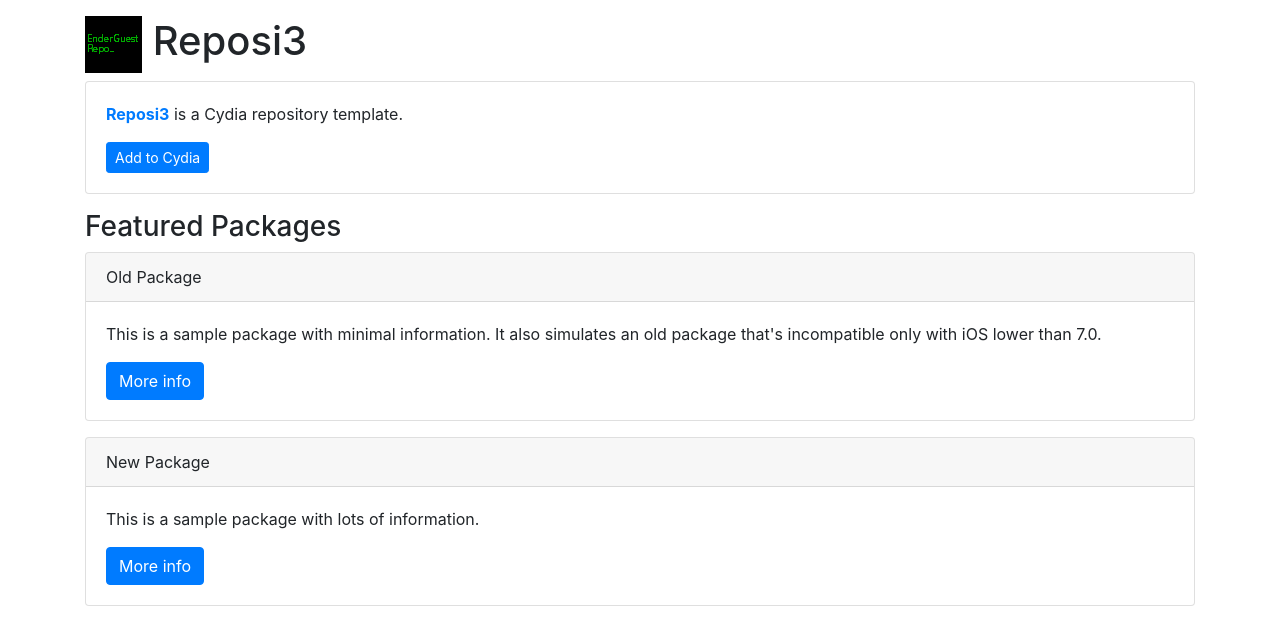
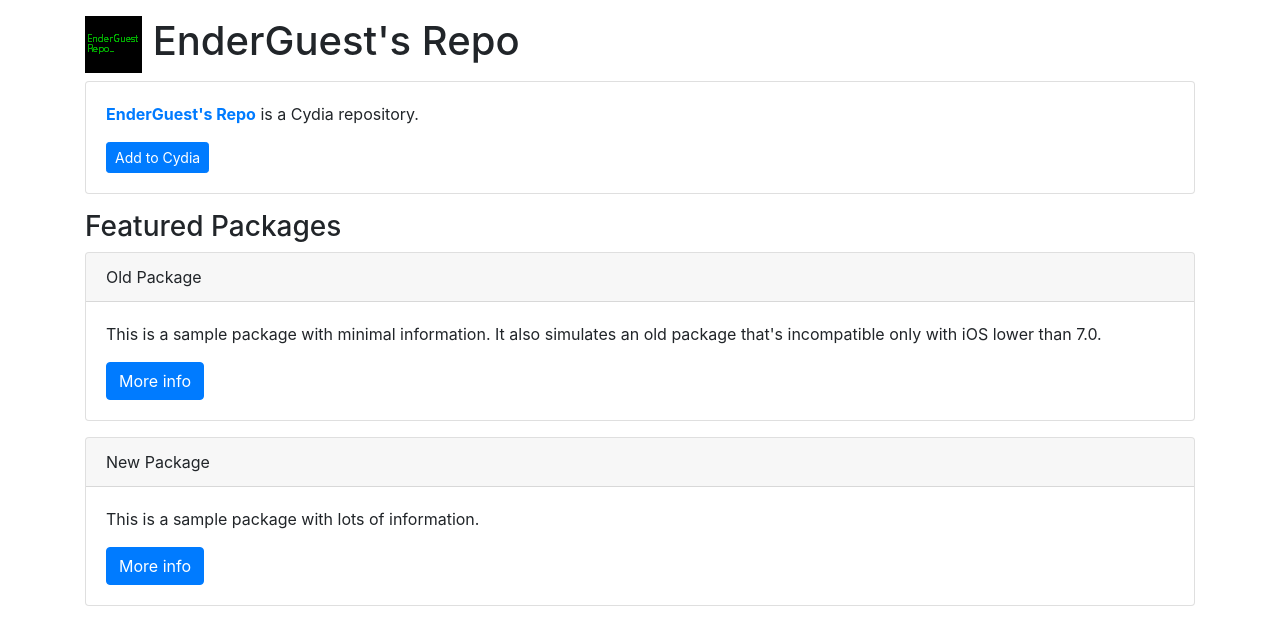
Before and after one commit to Ender-Guest/repo, a plain HTML site: page index.html in a window 1280 px wide. Drawn offline with nearby package versions, Linux system fonts and the light colour scheme.

Commit message:
Changed title and add to cydia

```diff
--- a/index.html
+++ b/index.html
@@ -1,7 +1,7 @@
 <!DOCTYPE html>
 <html lang="en">
 <head>
-  <title>Reposi3</title>
+  <title>EnderGuest's Repo</title>
   <meta charset="utf-8">
   <meta name="viewport" content="width=device-width, initial-scale=1">
   <link rel="stylesheet" href="https://stackpath.bootstrapcdn.com/bootstrap/4.5.0/css/bootstrap.min.css" integrity="sha384-9aIt2nRpC12Uk9gS9baDl411NQApFmC26EwAOH8WgZl5MYYxFfc+NcPb1dKGj7Sk" crossorigin="anonymous">
@@ -11,14 +11,14 @@
 <body>
 
 <div class="container">
-	<h1><img src="CydiaIcon.png"> Reposi3</h1>
+	<h1><img src="CydiaIcon.png"> EnderGuest's Repo</h1>
 </div>
 
 <div class="container">
 	<div class="card">
 		<div class="card-body">
-			<p><span class="text-primary"><b>Reposi3</span></b> is a Cydia repository template.</p>
-			<a class="btn btn-sm btn-primary" href="cydia://url/https://cydia.saurik.com/api/share#?source=https://supermamon.github.io/Reposi3/">Add to Cydia</a>
+			<p><span class="text-primary"><b>EnderGuest's Repo</span></b> is a Cydia repository.</p>
+			<a class="btn btn-sm btn-primary" href="cydia://url/https://cydia.saurik.com/api/share#?source=https://ender-guest.github.io/Repo/">Add to Cydia</a>
 		</div>
 	</div>
 </div>
```
